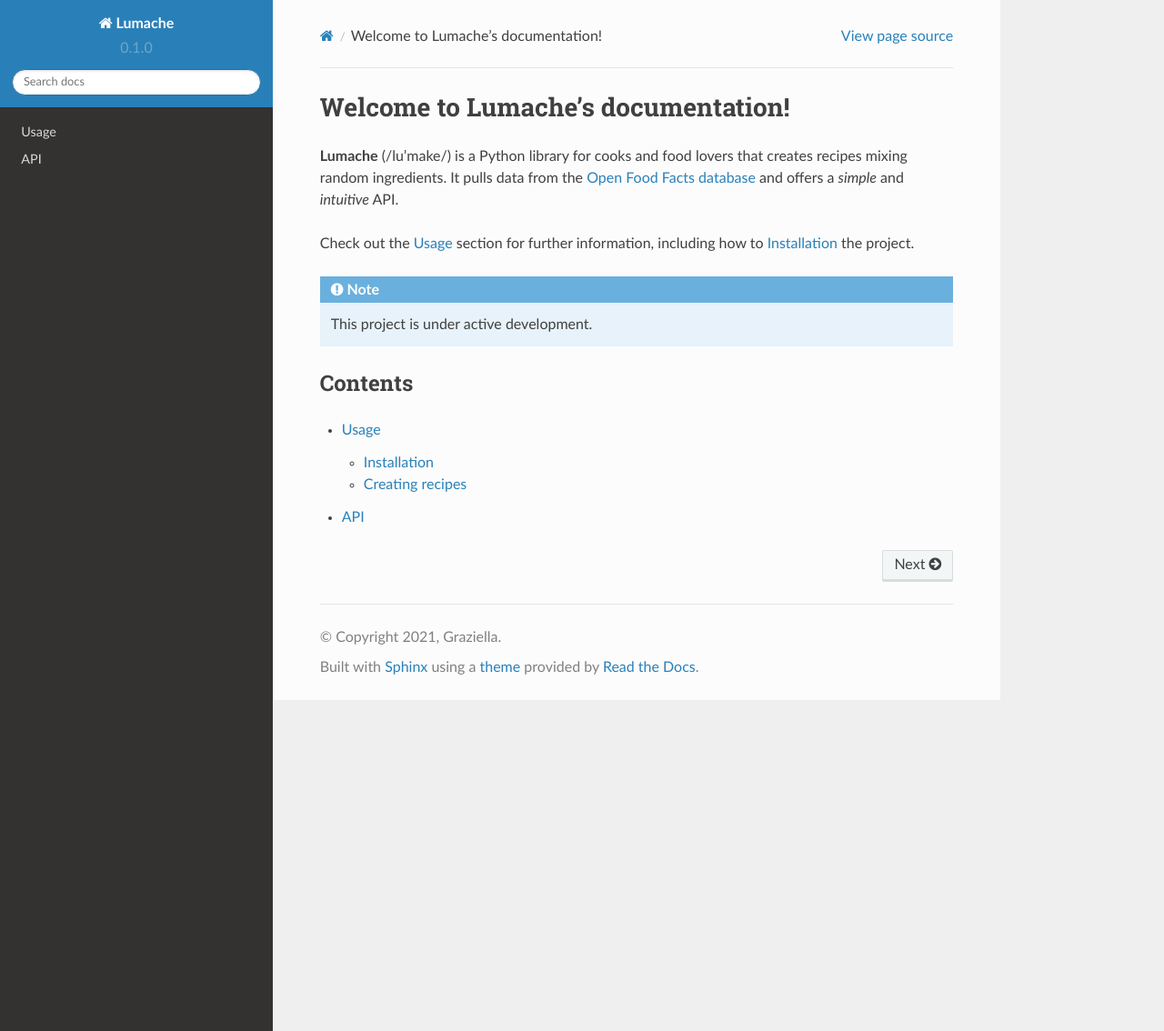
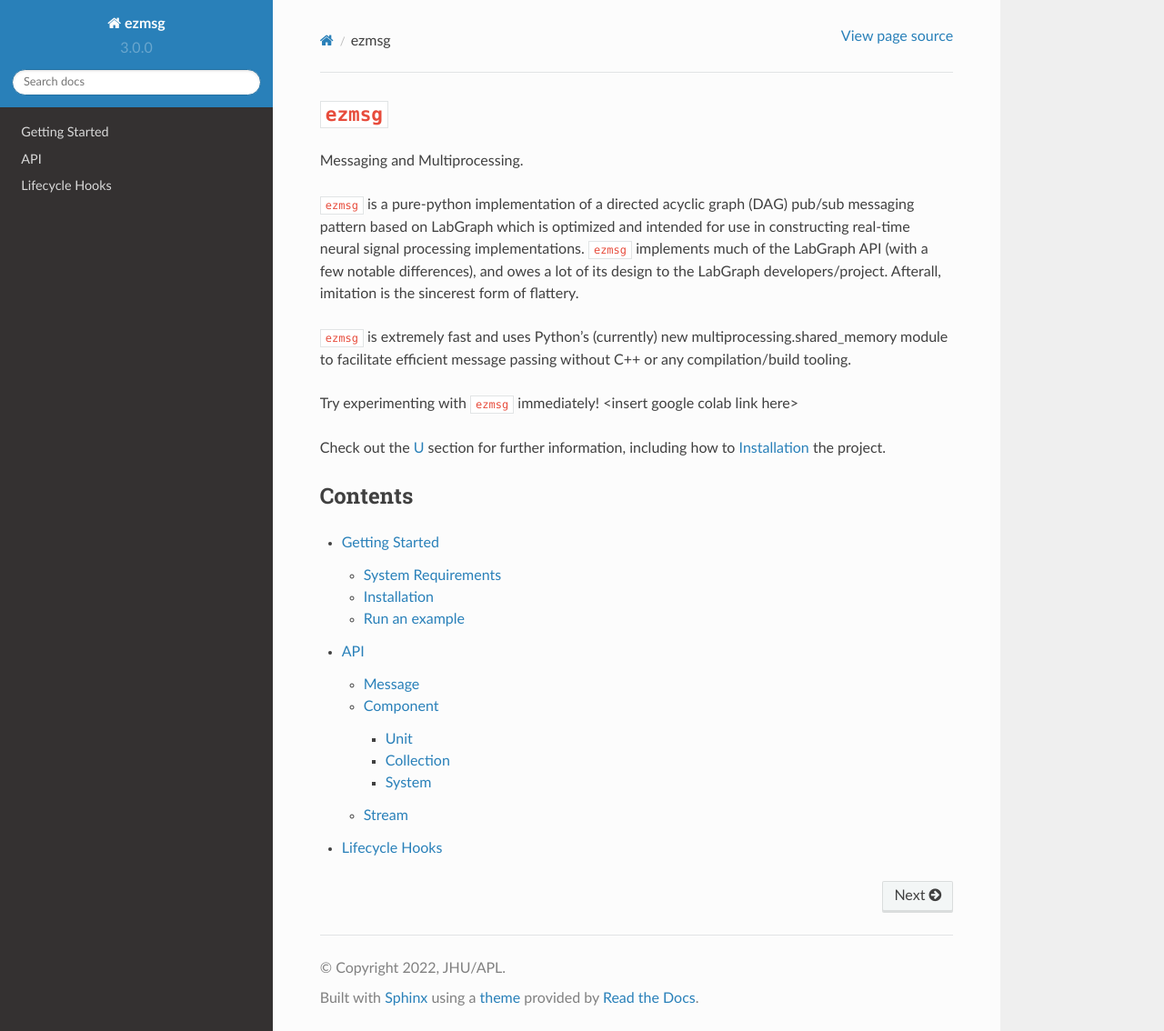
Before and after one commit to hannahgooden/readthedocs-sandbox, a Sphinx documentation site: the page built from docs/source/index.rst, in a window 1280 px wide and 1134 px high. Shown: the whole window at 91% size. Built offline with Sphinx 7.4.7 and the Read the Docs theme 2.0.0, drawn with Linux system fonts in a browser that asks for light colours.

Commit message:
First docs

```diff
--- a/docs/source/api.rst
+++ b/docs/source/api.rst
@@ -1,7 +1,39 @@
 API
 ===
 
-.. autosummary::
-   :toctree: generated
+An ezmsg system is created from a few basic components. Ezmsg provides a framework for you to define your own graphs using its building blocks. Inherit from its base components to define a pipeline that works for your needs.
 
-   lumache
+.. TODO: add figure showing how components work together
+
+Message
+-------
+
+To define unique data types, inherit from ``ez.Message``. Messages use `Python dataclasses <https://docs.python.org/3/library/dataclasses.html>`_ under the hood, so they can be treated in a similar way.
+
+.. code-block:: python
+
+   class YourMessage(ez.Message):
+      attr1: int
+      attr2: float
+
+.. note::
+   ``ez.Message`` uses type hints to define member variables, but does not enforce type checking.
+
+Component
+---------
+
+``ezmsg`` allows you to build modular systems whose elements can be switched out easily. Consider the use case of building a processing pipeline where you will be experimenting with adding/subtracting steps until you find an optimal workflow. ``ezmsg`` allows you to easily separate each step into a discrete entity and piece together a workflow from those entities.
+
+An ``ez.Component`` is a base class for a discrete step in the processing pipeline.
+
+Unit
+^^^^
+
+Collection
+^^^^^^^^^^
+
+System
+^^^^^^
+
+Stream
+------
--- a/docs/source/conf.py
+++ b/docs/source/conf.py
@@ -2,12 +2,12 @@
 
 # -- Project information
 
-project = 'Lumache'
-copyright = '2021, Graziella'
-author = 'Graziella'
+project = 'ezmsg'
+copyright = '2022, JHU/APL'
+author = 'JHU/APL'
 
-release = '0.1'
-version = '0.1.0'
+release = '3.0'
+version = '3.0.0'
 
 # -- General configuration
 
--- /dev/null
+++ b/docs/source/extensions.rst
@@ -0,0 +1,2 @@
+Extensions
+==========
--- a/docs/source/index.rst
+++ b/docs/source/index.rst
@@ -1,22 +1,24 @@
-Welcome to Lumache's documentation!
+``ezmsg``
 ===================================
 
-**Lumache** (/lu'make/) is a Python library for cooks and food lovers
-that creates recipes mixing random ingredients.
-It pulls data from the `Open Food Facts database <https://world.openfoodfacts.org/>`_
-and offers a *simple* and *intuitive* API.
+Messaging and Multiprocessing.
 
+``ezmsg`` is a pure-python implementation of a directed acyclic graph (DAG) pub/sub messaging pattern based on LabGraph which is optimized and intended for use in constructing real-time neural signal processing implementations. ``ezmsg`` implements much of the LabGraph API (with a few notable differences), and owes a lot of its design to the LabGraph developers/project. Afterall, imitation is the sincerest form of flattery.
+
+``ezmsg`` is extremely fast and uses Python's (currently) new multiprocessing.shared_memory module to facilitate efficient message passing without C++ or any compilation/build tooling.
+
+Try experimenting with ``ezmsg`` immediately!
+<insert google colab link here>
+
+.. TODO: remove this, it's still here because the link is nice
 Check out the :doc:`usage` section for further information, including
 how to :ref:`installation` the project.
-
-.. note::
-
-   This project is under active development.
 
 Contents
 --------
 
 .. toctree::
 
-   usage
+   getting-started
    api
+   lifecycle-hooks
--- /dev/null
+++ b/docs/source/lifecycle-hooks.rst
@@ -0,0 +1,2 @@
+Lifecycle Hooks
+===============
--- a/docs/source/usage.rst
+++ b/docs/source/usage.rst
@@ -1,4 +1,4 @@
-Usage
+U
 =====
 
 .. _installation:
--- a/pyproject.toml
+++ b/pyproject.toml
@@ -3,6 +3,6 @@
 build-backend = "flit_core.buildapi"
 
 [project]
-name = "lumache"
-authors = [{name = "Graziella", email = "graziella@lumache"}]
+name = "ezmsg"
+authors = [{name = "JHU/APL", email = "hannah.gooden@jhuapl.edu"}]
 dynamic = ["version", "description"]
```
Also changed, not shown: README.rst (+2 -7 lines), docs/source/getting-started.rst (added, +45 -0 lines), lumache.py (deleted, +0 -23 lines), 4 other files.
